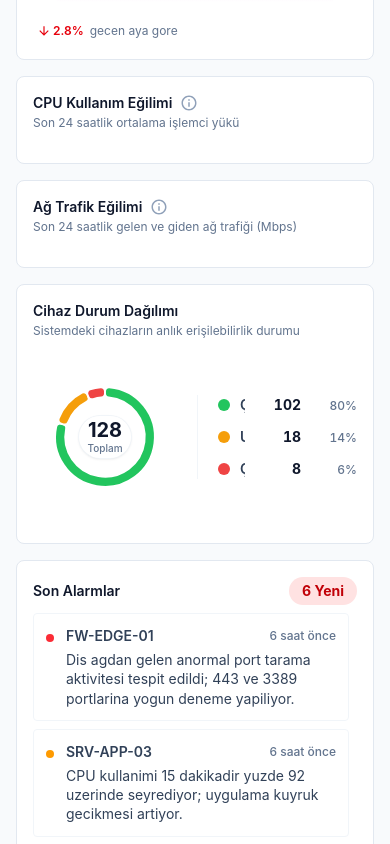
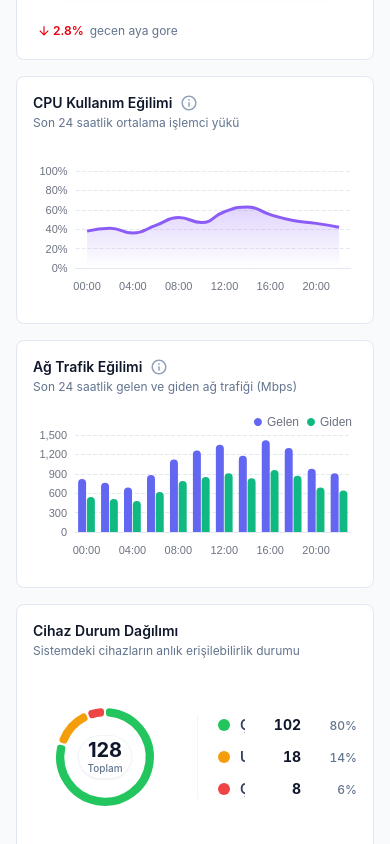
Before and after one commit to aycacerence/Monitoring-dashboard, a React (Vite) app: page / in a window 390 px wide. Shown: the part 1220-2064 px from the top of the page. Built offline with nearby package versions, Linux system fonts and the light colour scheme.

Commit message:
fix: mobilde grafiklerin render olmama sorunu düzeltildi

```diff
--- a/src/components/charts/BarChartWidget/BarChartWidget.jsx
+++ b/src/components/charts/BarChartWidget/BarChartWidget.jsx
@@ -72,7 +72,7 @@ function BarChartWidget({ data, height = '300px' }) {
   }, [option]);
 
   return (
-    <div ref={containerRef} className="flex-1 min-h-0 relative w-full mt-2" style={{ height }}>
+    <div ref={containerRef} className="flex-1 min-h-[160px] relative w-full mt-2 lg:min-h-0" style={{ height }}>
       <ReactECharts
         ref={chartRef}
         option={option}
--- a/src/components/charts/ChartCard/ChartCard.jsx
+++ b/src/components/charts/ChartCard/ChartCard.jsx
@@ -20,7 +20,7 @@ function ChartCard({ title, subtitle, action, children, infoText }) {
         </div>
         {action && <div className="shrink-0">{action}</div>}
       </div>
-      <div className="flex-1 min-h-0 overflow-hidden px-4 pb-4">
+      <div className="flex-1 min-h-[180px] overflow-hidden px-4 pb-4 lg:min-h-0">
         {children}
       </div>
     </Card>
--- a/src/components/charts/LineChartWidget/LineChartWidget.jsx
+++ b/src/components/charts/LineChartWidget/LineChartWidget.jsx
@@ -68,7 +68,7 @@ function LineChartWidget({ data, seriesName, color, height = '300px' }) {
   }, [option]);
 
   return (
-    <div ref={containerRef} className="flex-1 min-h-0 relative w-full mt-2" style={{ height }}>
+    <div ref={containerRef} className="flex-1 min-h-[160px] relative w-full mt-2 lg:min-h-0" style={{ height }}>
       <ReactECharts
         ref={chartRef}
         option={option}
```
